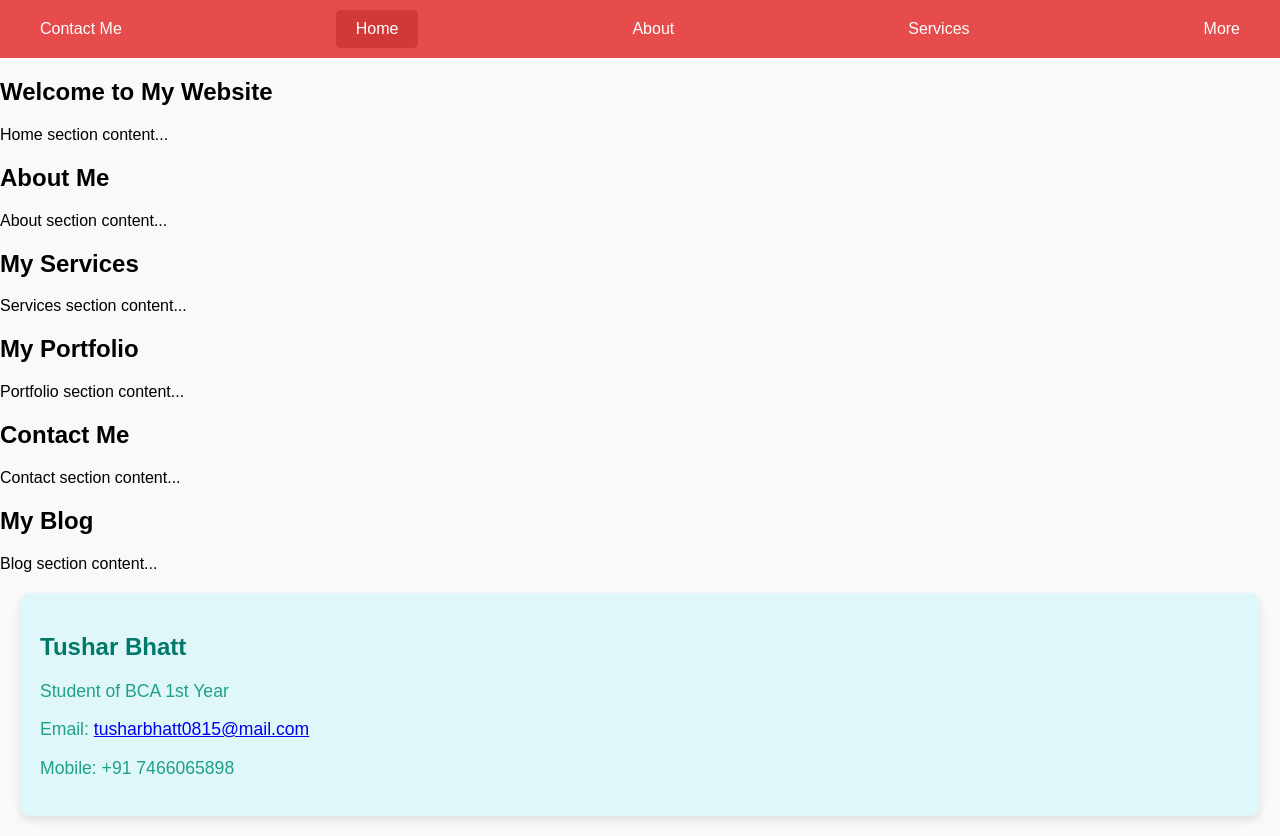
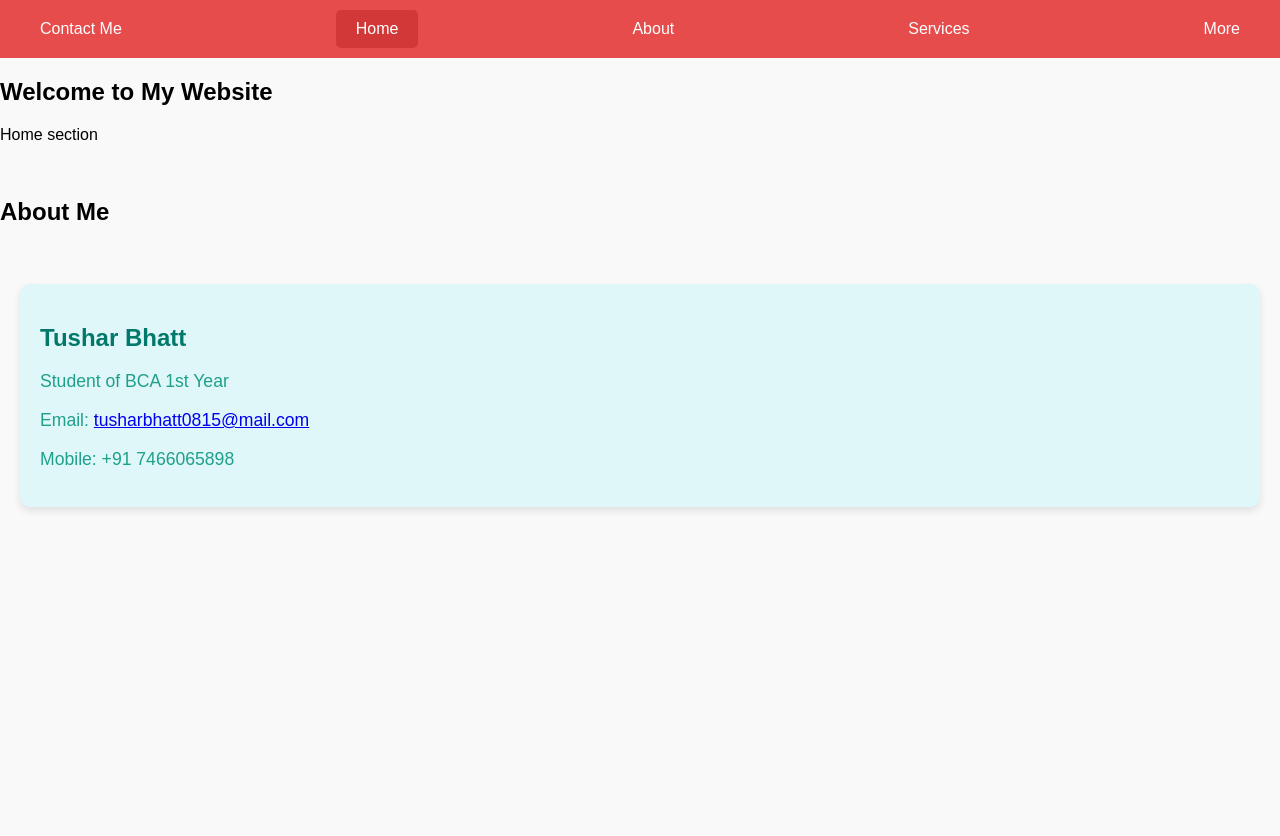
Before and after one commit to tushar0t/Navigation_Bar, a plain HTML site: page index.html in a window 1280 px wide. After the commit the page ends 800 px from the top, so only its background shows below. Drawn offline with Linux system fonts and the light colour scheme.

Commit message:
Update index.html

```diff
--- a/index.html
+++ b/index.html
@@ -106,33 +106,14 @@
 
     <section id="home">
         <h1>Welcome to My Website</h1>
-        <p>Home section content...</p>
+        <p>Home section</p>
     </section>
-
+<br>
     <section id="about">
         <h1>About Me</h1>
-        <p>About section content...</p>
     </section>
+    <br>
 
-    <section id="services">
-        <h1>My Services</h1>
-        <p>Services section content...</p>
-    </section>
-
-    <section id="portfolio">
-        <h1>My Portfolio</h1>
-        <p>Portfolio section content...</p>
-    </section>
-
-    <section id="contact">
-        <h1>Contact Me</h1>
-        <p>Contact section content...</p>
-    </section>
-
-    <section id="blog">
-        <h1>My Blog</h1>
-        <p>Blog section content...</p>
-    </section>
 
     <div class="contact-info">
         <h2>Tushar Bhatt</h2>
```
